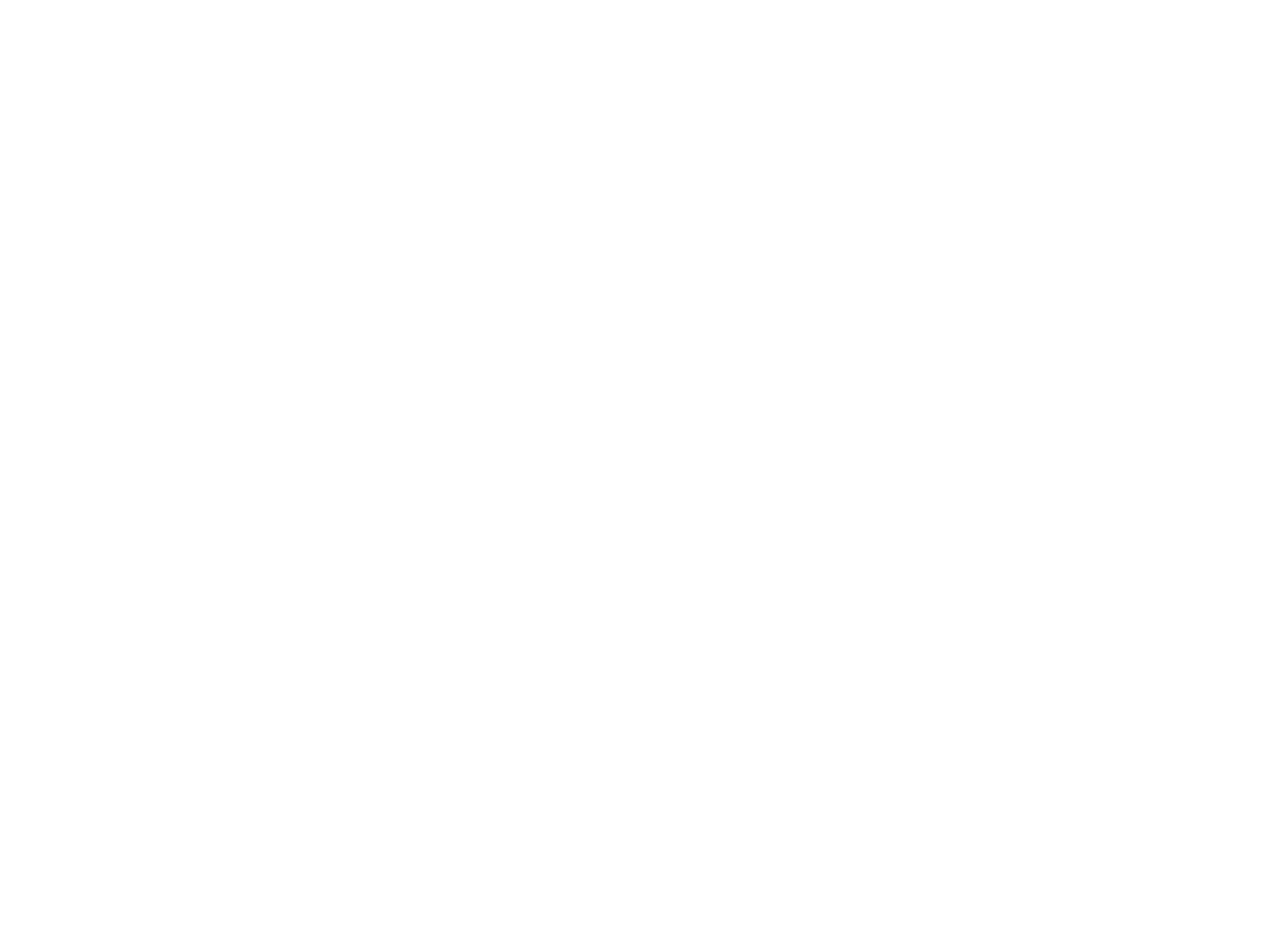
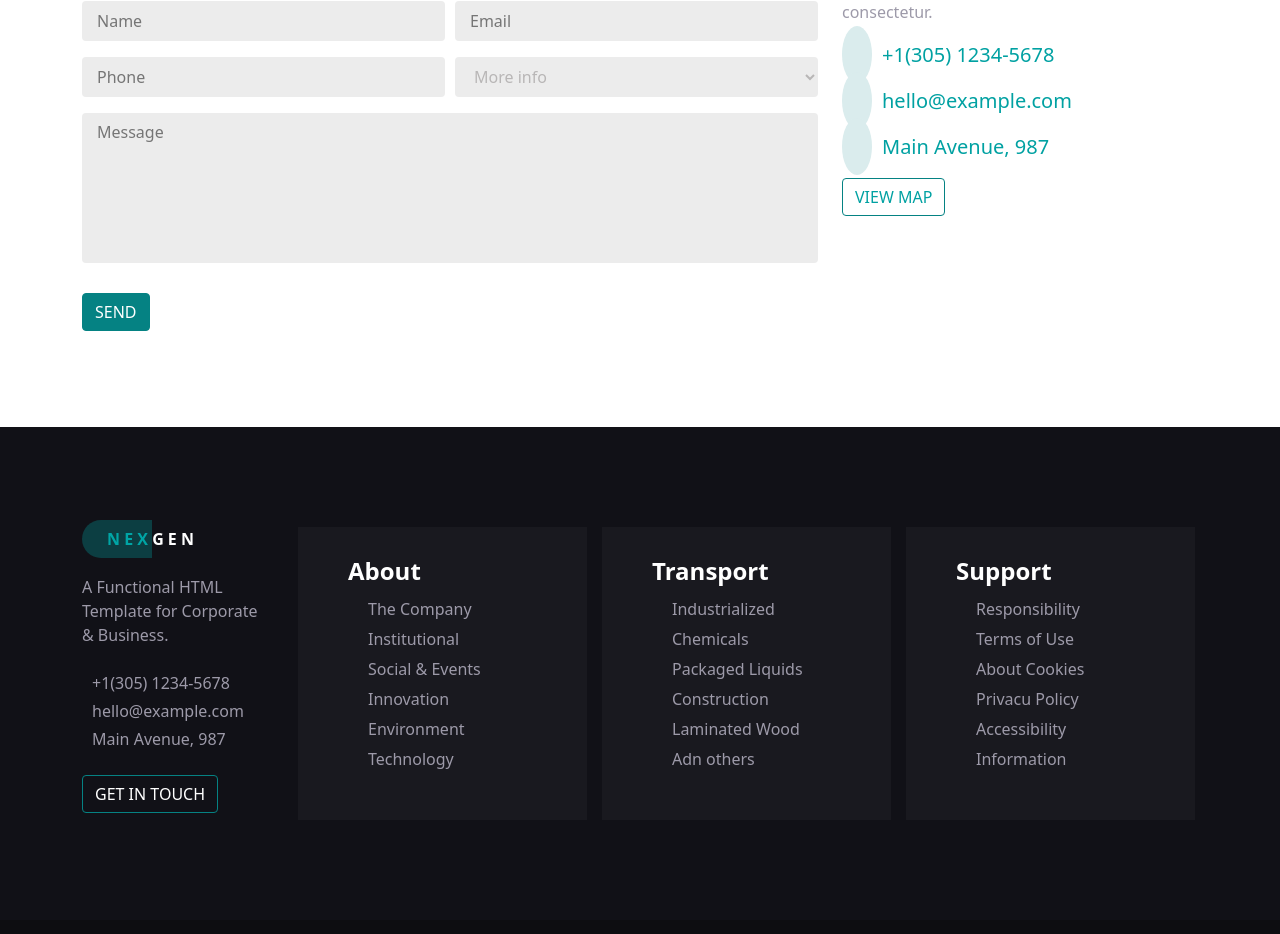
Before and after one commit to MauroDeStefano/proj-html-vuejs, a Vue app: page / in a window 1280 px wide. Shown: the part 3758-4692 px from the top of the page. Before the commit the page ends 3521 px from the top, so only its background shows below. Built offline with nearby package versions, Linux system fonts and the light colour scheme.

Commit message:
Word end first release 1.0

```diff
--- /dev/null
+++ b/src/assets/data/contatcs.js
@@ -0,0 +1,28 @@
+export default[
+  {
+    phone:{
+      content: "+1(305) 1234-5678",
+      logo: "fas fa-phone-alt"
+    },
+    mail:{
+      content: "hello@example.com",
+      logo: "fas fa-envelope"
+    },
+    address:{
+      content: "Main Avenue, 987",
+      logo: "fas fa-map-marker-alt"
+    },
+    facebook:{
+      content: "www.example.facebook",
+      logo:"fab fa-facebook-f"
+    },
+    twitter:{
+      content: "www.example.twitter",
+      logo: "fab fa-twitter"
+    },
+    linkedin:{
+      content: "www.example.linkedin",
+      logo: "fab fa-linkedin-in"
+    }
+  }
+]
--- /dev/null
+++ b/src/assets/data/footMenuData.js
@@ -0,0 +1,92 @@
+export default[
+  {
+    name:"About",
+    idKey: 1,
+    contents:[
+      {
+        name: "The Company",
+        url: "example.com"
+      },
+      {
+        name: "Institutional",
+        url: "example.com"
+      },
+      {
+        name: "Social & Events",
+        url: "example.com"
+      },
+      {
+        name: "Innovation",
+        url: "example.com"
+      },
+      {
+        name: "Environment",
+        url: "example.com"
+      },
+      {
+        name: "Technology",
+        url: "example.com"
+      }
+    ]
+  },
+  {
+    name:"Transport",
+    idKey: 2,
+    contents:[
+      {
+        name: "Industrialized",
+        url: "example.com"
+      },
+      {
+        name: "Chemicals",
+        url: "example.com"
+      },
+      {
+        name: "Packaged Liquids",
+        url: "example.com"
+      },
+      {
+        name: "Construction",
+        url: "example.com"
+      },
+      {
+        name: "Laminated Wood",
+        url: "example.com"
+      },
+      {
+        name: "Adn others",
+        url: "example.com"
+      }
+    ]
+  },
+  {
+    name:"Support",
+    idKey: 3,
+    contents:[
+      {
+        name: "Responsibility",
+        url: "example.com"
+      },
+      {
+        name: "Terms of Use",
+        url: "example.com"
+      },
+      {
+        name: "About Cookies",
+        url: "example.com"
+      },
+      {
+        name: "Privacu Policy",
+        url: "example.com"
+      },
+      {
+        name: "Accessibility",
+        url: "example.com"
+      },
+      {
+        name: "Information",
+        url: "example.com"
+      }
+    ]
+  },
+]
--- a/src/assets/style/generals.scss
+++ b/src/assets/style/generals.scss
@@ -38,12 +38,16 @@
   font-weight: 900!important;
 }
 
+.mds-primary-color{
+  color: $primary-color;
+}
+
 .bg-text-emp{
   background-color: $bg-logo;
 }
 
 .mds-text-title{
-  color: #00A1A2;
+  color: $primary-color;
   font-weight: 700;
   font-size: 12px;
   margin-bottom: 0!important;
--- a/src/assets/style/vars.scss
+++ b/src/assets/style/vars.scss
@@ -4,3 +4,4 @@ $bg-logo: rgba(0, 165, 165, .3);
 $text-logo: rgb(0, 165, 165);
 $text-contacts : #C2C5D1;
 $bg-cards: #19191F;
+$primary-color: #00A1A2;
--- a/src/components/Contacts.vue
+++ b/src/components/Contacts.vue
@@ -7,23 +7,29 @@
       <div>
         <i class="fas fa-clock"></i> Open Hours: Mon - Sat - 9:00 - 18:00
       </div>
-      <div class="d-flex justify-content-around">
-        <div class="mds-number px-2"><i class="fas fa-phone-alt"></i> +1(305) 1234-5678</div>
-        <div class="mds-mail px-2"><i class="fas fa-envelope"></i> hello@example.com</div>
-        <div class="mds-social px-2"><i class="fab fa-facebook-f"></i></div>
-        <div class="mds-social px-2"><i class="fab fa-twitter"></i></div>
-        <div class="mds-social px-2"><i class="fab fa-linkedin-in"></i></div>
+      <div class="d-flex justify-content-around" v-for="(item, index) in contactsData" :key="index">
+        <div class="mds-number px-2"><i :class="item.phone.logo"></i> {{item.phone.content}}</div>
+        <div class="mds-mail px-2"><i :class="item.mail.logo"></i> {{item.mail.content}}</div>
+        <div class="mds-social px-2"><i :class="item.facebook.logo"></i></div>
+        <div class="mds-social px-2"><i :class="item.twitter.logo"></i></div>
+        <div class="mds-social px-2"><i :class="item.linkedin.logo"></i></div>
       </div>
     </div>
   </div>
 </template>
 
 <script>
-
+import contactsData from '../assets/data/contatcs.js';
 
 export default {
   name: "Contacts",
+  data(){
+    return{
+      contactsData
+    }
+  }
 }
+
 </script>
 
 <style lang="scss" scoped>
--- /dev/null
+++ b/src/components/Credits.vue
@@ -0,0 +1,45 @@
+<template>
+  <div class="credits">
+    <div class="mds-text-wide-s container d-flex justify-content-between align-content-center mds-text-gray">
+    <div>Enjoy the low price. are tracking any intention of piracy</div>
+    <div><i class="far fa-copyright"></i>2021 NEXGEN is Proudly Powered by <a href="https://github.com/MauroDeStefano" target="_blanck">Mauro De Stefano</a>.</div>
+    </div>
+    <a href="#"><i class="mds-return-up fas fa-arrow-up"></i></a>
+  </div>
+</template>
+
+<script>
+export default {
+  name: "Credits",
+}
+</script>
+
+<style lang="scss" scoped>
+
+@import '../assets/style/vars.scss';
+@import '../assets/style/generals.scss';
+
+.credits{
+  position: relative;
+  width: 100%;
+  height: 50px;
+  background-color: #0D0D11;
+  line-height: 50px;
+
+  a{
+    text-decoration: none;
+    color: #0A5662;
+  }
+
+  .mds-return-up{
+    position: absolute;
+    top: 50%;
+    right: 10px;
+    transform: translateY(-50%);
+    padding: 10px;
+    background-color: #29292D;
+    color:#101D21;
+    border-radius: 50%;
+  }
+}
+</style>
--- /dev/null
+++ b/src/components/FootMenu.vue
@@ -0,0 +1,88 @@
+<template>
+  <div class="foot-menu">
+    <div class="container">
+      <div class="row">
+        <div v-for="(item, index) in contacts" :key="index" class="col mds-text-gray mds-foot-contact">
+          <Logo />
+          <p class="my-4">
+            A Functional HTML Template for Corporate & Business.
+          </p>
+          <p class="mb-1"><i :class="item.phone.logo"></i>{{item.phone.content}}</p>
+          <p class="mb-1"><i :class="item.mail.logo"></i>{{item.mail.content}}</p>
+          <p class="mb-4"><i :class="item.address.logo"></i>{{item.address.content}}</p>
+          <a class="btn mds-btn-empty">GET IN TOUCH</a>
+        </div>
+
+        <div v-for="(menu) in menus" :key="menu.idKey" class="col mds-footer-card mds-text-gray">
+          <h4 class="text-white mds-title-wide">{{menu.name}}</h4>
+          <ul class="mds-foot-list">
+            <li v-for="(item, index) in menu.contents" :key="index">
+              <i class="fas fa-chevron-right"></i>{{item.name}}
+            </li>
+          </ul>
+        </div>
+      </div>
+    </div>
+  </div>
+</template>
+
+<script>
+import Logo from './Logo.vue';
+import contacts from '../assets/data/contatcs.js';
+import menus from '../assets/data/footMenuData.js'
+
+export default {
+  name: "FootMenu",
+  components:{
+    Logo
+  },
+  data(){
+    return{
+      contacts,
+      menus
+    }
+  }
+}
+</script>
+
+<style lang="scss" scoped>
+
+@import '../assets/style/vars.scss';
+@import '../assets/style/generals.scss';
+
+
+.foot-menu{
+  background-color: #111117;
+  width: 100%;
+  padding: 100px 0;
+}
+
+.mds-foot-contact i{
+  margin-right: 10px;
+}
+
+.row{
+  div{
+    margin-right: 15px;
+  }
+}
+
+.mds-footer-card{
+  background-color: #19191F;
+  padding: 30px 50px;
+
+}
+
+.mds-foot-list{
+  padding: 0!important;
+  list-style: none;
+
+  li{
+    line-height: 30px;
+
+    i{
+      margin-right: 20px;
+    }
+  }
+}
+</style>
--- a/src/components/Footer.vue
+++ b/src/components/Footer.vue
@@ -1,17 +1,27 @@
 <template>
   <div>
-
+    <FootMenu />
+    <Credits />
   </div>
 </template>
 
 <script>
+
+import FootMenu from './FootMenu.vue';
+import Credits from './Credits.vue';
+
+
 export default {
   name: "Footer",
+  components:{
+    FootMenu,
+    Credits
+  }
 
 }
 </script>
 
-<style lang="scss">
+<style lang="scss" scoped>
 
 @import '../assets/style/vars.scss';
 @import '../assets/style/generals.scss';
--- /dev/null
+++ b/src/components/GetInTouch.vue
@@ -0,0 +1,92 @@
+<template>
+  <div class="container py-5">
+    <div class="row py-5">
+      <div class="col-8">
+        <p class="text-emp mds-text-wide-s fw-bolder">SEND A MESSAGE</p>
+        <h2 class="mb-3 fw-bolder mds-title-wide">Get in <span class="text-emp bg-text-emp px-2 rounded ">Touch</span></h2>
+        <p class="mds-text-gray">We will respond to your message as soon as possible.</p>
+        <input type="text" placeholder="Name" class="mds-right-margin my-3 rounded"><input type="text" placeholder="Email" class="rounded">
+        <input type="text" placeholder="Phone" class="mds-right-margin mb-3 rounded"><select name="" id="selectioninfo" class="rounded">
+          <option value="">More info</option>
+          <option value="">Demand Catalouge</option>
+          <option value="">Job Oportunities</option>
+        </select>
+        <textarea name="" placeholder="Message" id="text-message" class="rounded"></textarea>
+        <a class="btn btn-info mds-btn mt-4 ">SEND</a>
+      </div>
+      <div class="col-4">
+        <h4 class="fw-bolder mb-4">Example Inc.</h4>
+        <p class="mds-text-gray">Lorem ipsum sit amet, consectetur adipiscing elit.</p>
+        <p class="mds-text-gray">Praesent diam lacus, dapibus sed imperdiet consectetur.</p>
+        <div class="mds-primary-color " v-for="(item, index) in contacts" :key=index>
+          <p class="mb-3"><i :class="item.phone.logo"></i> {{item.phone.content}}</p>
+          <p class="mb-3"><i :class="item.mail.logo"></i> {{item.mail.content}}</p>
+          <p><i :class="item.address.logo"></i> {{item.address.content}}</p>
+        </div>
+      <a href="https://www.google.it/maps/place/Boolean+SRLS/@45.4616341,9.1334771,17z/data=!3m1!4b1!4m5!3m4!1s0x4786c22ab05c3bbf:0xa481aa5be8d54a11!8m2!3d45.4616481!4d9.1357369" class="btn mds-btn-empty mds-primary-color" target="_blank">VIEW MAP</a>
+      </div>
+    </div>
+  </div>
+</template>
+
+<script>
+import contacts from '../assets/data/contatcs.js';
+
+export default {
+  name: "GetInTouch",
+  data(){
+    return{
+      contacts
+    }
+  }
+}
+</script>
+
+<style lang="scss" scoped>
+
+@import '../assets/style/vars.scss';
+@import '../assets/style/generals.scss';
+
+
+input, select, textarea{
+  width: calc(100% / 2 - 5px);
+  background-color: #ECECEC;
+  color: gray;
+  border-style: none;
+  padding-left: 15px;
+}
+
+input, select{
+  line-height: 40px;
+  height: 40px;
+}
+
+select{
+  color: #b8b6b6;
+}
+
+textarea{
+  width: 100%;
+  height: 150px;
+  background-color: #ECECEC;
+  resize: none!important;
+  padding-top: 7px;
+}
+
+.mds-right-margin{
+  margin-right: 10px;
+}
+
+.mds-primary-color{
+  p{
+    font-size: 20px;
+
+    i{
+      padding: 15px;
+      margin-right: 10px;
+      background-color: #DAECED;
+      border-radius: 50%;
+    }
+  }
+}
+</style>
--- a/src/components/Main.vue
+++ b/src/components/Main.vue
@@ -5,6 +5,7 @@
     <Procedure />
     <Results />
     <TrustedFeedback />
+    <GetInTouch />
   </div>
 </template>
 
@@ -14,6 +15,7 @@ import MainServices from './MainServices.vue';
 import Procedure from './Procedure.vue';
 import Results from './Results.vue';
 import TrustedFeedback from './TrustedFeedback.vue';
+import GetInTouch from './GetInTouch.vue';
 
 export default {
   name: "Main",
@@ -22,7 +24,8 @@ export default {
     MainServices,
     Procedure,
     Results,
-    TrustedFeedback
+    TrustedFeedback,
+    GetInTouch
   }
 }
 </script>
```
